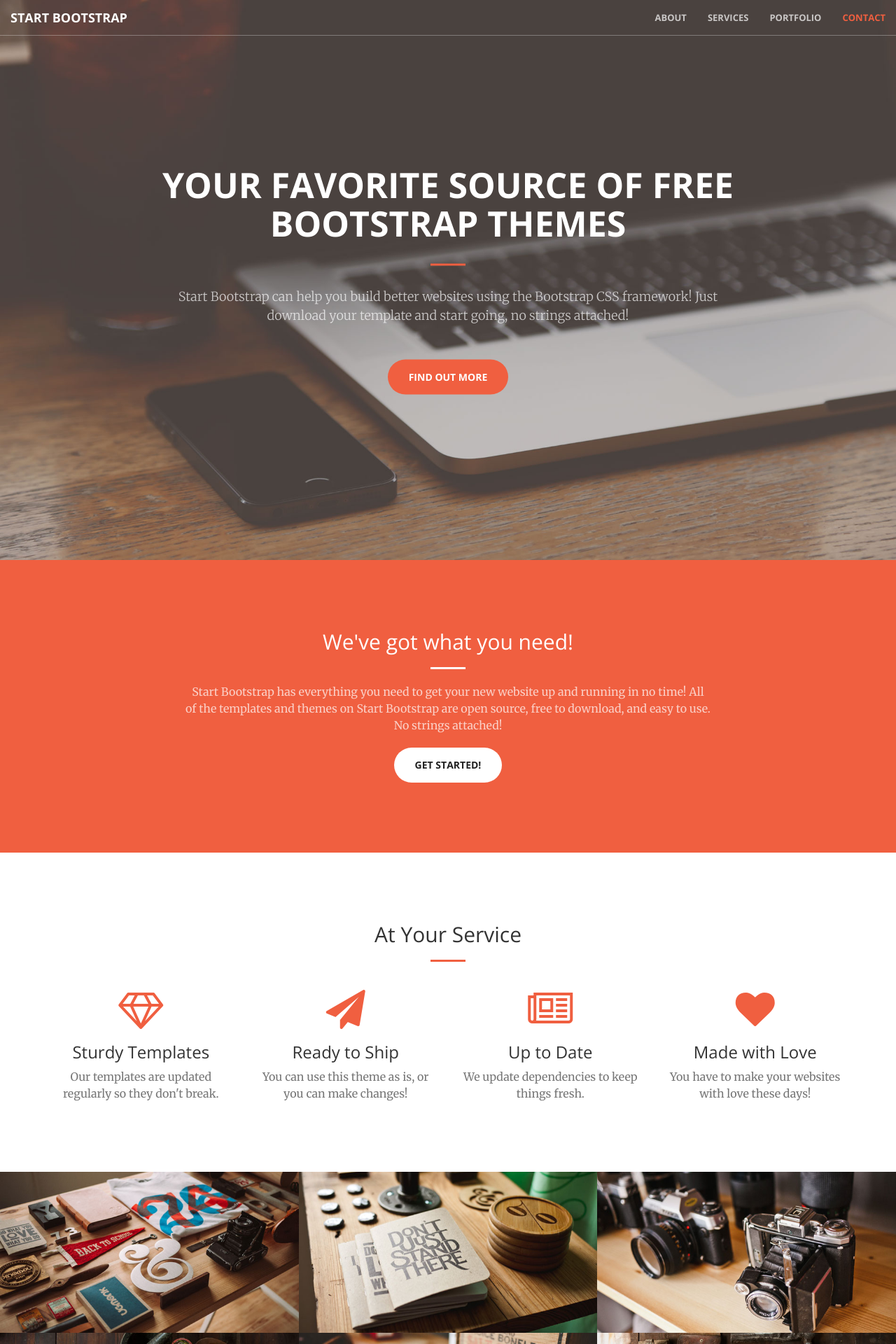
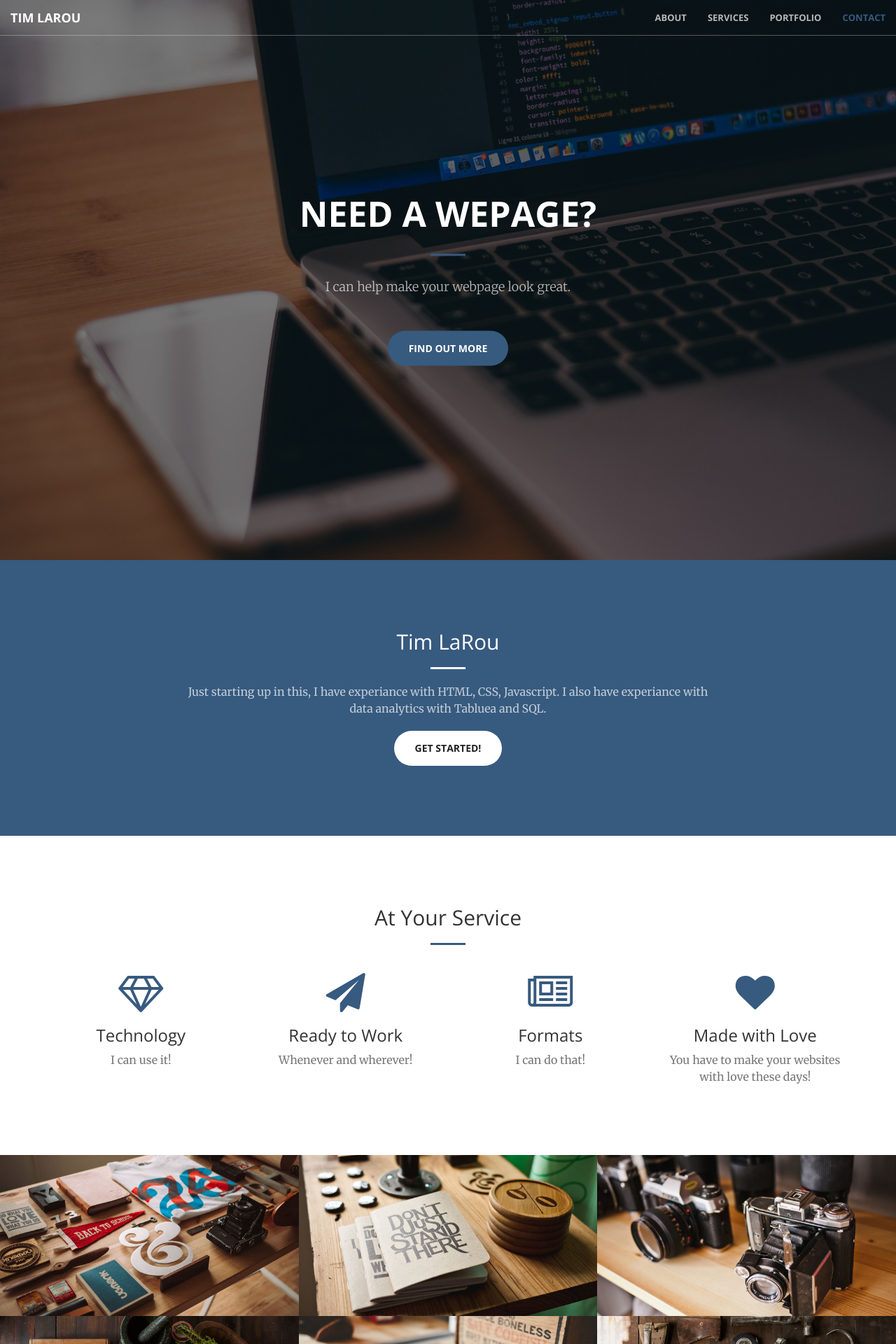
Before and after one commit to Larou-Tim/Bootstrap-Portfolio, a PHP site: page / in a window 1280 px wide. Shown: the top 1920 px of the page at 70% size. Run offline with PHP 8.4, Linux system fonts and the light colour scheme; some libraries are stand-ins or nearby versions.

Commit message:
Finished

```diff
--- a/css/creative.css
+++ b/css/creative.css
@@ -12,7 +12,7 @@ body {
   font-family: 'Merriweather', 'Helvetica Neue', Arial, sans-serif;
 }
 hr {
-  border-color: #F05F40;
+  border-color: #375a7f;
   border-width: 3px;
   max-width: 50px;
 }
@@ -23,11 +23,11 @@ a {
   -webkit-transition: all 0.35s;
   -moz-transition: all 0.35s;
   transition: all 0.35s;
-  color: #F05F40;
+  color: #375a7f;
 }
 a:hover,
 a:focus {
-  color: #eb3812;
+  color: #99ccff;
 }
 h1,
 h2,
@@ -43,13 +43,17 @@ p {
   margin-bottom: 20px;
 }
 .bg-primary {
-  background-color: #F05F40;
+  background-color: #375a7f;
 }
 .bg-dark {
   background-color: #222222;
   color: white;
 }
 .text-faded {
+  color: rgba(55, 90, 127, 0.7);
+}
+
+p.text-faded{
   color: rgba(255, 255, 255, 0.7);
 }
 section {
@@ -155,7 +159,7 @@ header {
   background-size: cover;
   -o-background-size: cover;
   background-position: center;
-  background-image: url('../img/header.jpg');
+  background-image: linear-gradient(rgba(0, 0, 0, 0.5), rgba(0, 0, 0, 0.5)), url('../img/header.jpg');
   text-align: center;
   color: white;
 }
@@ -281,7 +285,7 @@ header .header-content .header-content-inner p {
   margin: 0 auto 20px;
 }
 .text-primary {
-  color: #F05F40;
+  color: #375a7f;
 }
 .no-gutter > [class*='col-'] {
   padding-right: 0;
@@ -337,8 +341,8 @@ fieldset[disabled] .btn-default.active {
 }
 .btn-primary {
   color: white;
-  background-color: #F05F40;
-  border-color: #F05F40;
+  background-color: #375a7f;
+  border-color: #375a7f;
   -webkit-transition: all 0.35s;
   -moz-transition: all 0.35s;
   transition: all 0.35s;
--- a/index.html
+++ b/index.html
@@ -9,7 +9,7 @@
     <meta name="description" content="">
     <meta name="author" content="">
 
-    <title>Creative - Start Bootstrap Theme</title>
+    <title>Tim's Portfolio Page</title>
 
     <!-- Bootstrap Core CSS -->
     <link href="vendor/bootstrap/css/bootstrap.min.css" rel="stylesheet">
@@ -23,7 +23,7 @@
     <link href="vendor/magnific-popup/magnific-popup.css" rel="stylesheet">
 
     <!-- Theme CSS -->
-    <link href="css/creative.min.css" rel="stylesheet">
+    <link href="css/creative.css" rel="stylesheet">
 
     <!-- HTML5 Shim and Respond.js IE8 support of HTML5 elements and media queries -->
     <!-- WARNING: Respond.js doesn't work if you view the page via file:// -->
@@ -43,7 +43,7 @@
                 <button type="button" class="navbar-toggle collapsed" data-toggle="collapse" data-target="#bs-example-navbar-collapse-1">
                     <span class="sr-only">Toggle navigation</span> Menu <i class="fa fa-bars"></i>
                 </button>
-                <a class="navbar-brand page-scroll" href="#page-top">Start Bootstrap</a>
+                <a class="navbar-brand page-scroll" href="#page-top">Tim LaRou</a>
             </div>
 
             <!-- Collect the nav links, forms, and other content for toggling -->
@@ -71,9 +71,9 @@
     <header>
         <div class="header-content">
             <div class="header-content-inner">
-                <h1 id="homeHeading">Your Favorite Source of Free Bootstrap Themes</h1>
+                <h1 id="homeHeading">Need a wepage?</h1>
                 <hr>
-                <p>Start Bootstrap can help you build better websites using the Bootstrap CSS framework! Just download your template and start going, no strings attached!</p>
+                <p>I can help make your webpage look great.</p>
                 <a href="#about" class="btn btn-primary btn-xl page-scroll">Find Out More</a>
             </div>
         </div>
@@ -83,9 +83,9 @@
         <div class="container">
             <div class="row">
                 <div class="col-lg-8 col-lg-offset-2 text-center">
-                    <h2 class="section-heading">We've got what you need!</h2>
+                    <h2 class="section-heading">Tim LaRou</h2>
                     <hr class="light">
-                    <p class="text-faded">Start Bootstrap has everything you need to get your new website up and running in no time! All of the templates and themes on Start Bootstrap are open source, free to download, and easy to use. No strings attached!</p>
+                    <p class="text-faded">Just starting up in this, I have experiance with HTML, CSS, Javascript. I also have experiance with data analytics with Tabluea and SQL.</p>
                     <a href="#services" class="page-scroll btn btn-default btn-xl sr-button">Get Started!</a>
                 </div>
             </div>
@@ -106,24 +106,25 @@
                 <div class="col-lg-3 col-md-6 text-center">
                     <div class="service-box">
                         <i class="fa fa-4x fa-diamond text-primary sr-icons"></i>
-                        <h3>Sturdy Templates</h3>
-                        <p class="text-muted">Our templates are updated regularly so they don't break.</p>
+                        <h3>Technology</h3>
+                        <p class="text-muted">I can use it!</p>
                     </div>
                 </div>
                 <div class="col-lg-3 col-md-6 text-center">
                     <div class="service-box">
                         <i class="fa fa-4x fa-paper-plane text-primary sr-icons"></i>
-                        <h3>Ready to Ship</h3>
-                        <p class="text-muted">You can use this theme as is, or you can make changes!</p>
+                        <h3>Ready to Work</h3>
+                        <p class="text-muted">Whenever and wherever!</p>
                     </div>
                 </div>
                 <div class="col-lg-3 col-md-6 text-center">
                     <div class="service-box">
                         <i class="fa fa-4x fa-newspaper-o text-primary sr-icons"></i>
-                        <h3>Up to Date</h3>
-                        <p class="text-muted">We update dependencies to keep things fresh.</p>
+                        <h3>Formats</h3>
+                        <p class="text-muted">I can do that!</p>
                     </div>
                 </div>
+                <!-- this is great -->
                 <div class="col-lg-3 col-md-6 text-center">
                     <div class="service-box">
                         <i class="fa fa-4x fa-heart text-primary sr-icons"></i>
@@ -232,34 +233,39 @@
         </div>
     </section>
 
-    <aside class="bg-dark">
-        <div class="container text-center">
-            <div class="call-to-action">
-                <h2>Free Download at Start Bootstrap!</h2>
-                <a href="http://startbootstrap.com/template-overviews/creative/" class="btn btn-default btn-xl sr-button">Download Now!</a>
-            </div>
-        </div>
-    </aside>
 
-    <section id="contact">
+        <section id="contact">
         <div class="container">
             <div class="row">
                 <div class="col-lg-8 col-lg-offset-2 text-center">
                     <h2 class="section-heading">Let's Get In Touch!</h2>
                     <hr class="primary">
-                    <p>Ready to start your next project with us? That's great! Give us a call or send us an email and we will get back to you as soon as possible!</p>
+                    <p>Ready to let me start working with you? Call or send an email!<p>
                 </div>
-                <div class="col-lg-4 col-lg-offset-2 text-center">
+             </div>
+             <div class="row">
+
+
+                <div class="col-sm-4 col-lg-offset-2 text-center">
                     <i class="fa fa-phone fa-3x sr-contact"></i>
-                    <p>123-456-6789</p>
+                    <p>760-889-1648</p>
                 </div>
-                <div class="col-lg-4 text-center">
+                <div class="col-sm-4 text-center">
                     <i class="fa fa-envelope-o fa-3x sr-contact"></i>
-                    <p><a href="mailto:your-email@your-domain.com">feedback@startbootstrap.com</a></p>
+                    <p><a href="mailto:larou.tim@gmail.com">larou.tim@gmail.com</a></p>
                 </div>
-            </div>
+
+                   <div class="col-sm-4 text-center">
+                    <i class="fa fa-github fa-3x sr-contact"></i>
+                    <p><a href="https://github.com/larou-tim" target="_blank">larou-tim</a></p>
+                </div>
+
+                <!-- <i class="fa fa-github" aria-hidden="true"></i> -->
+           </div>
         </div>
     </section>
+
+
 
     <!-- jQuery -->
     <script src="vendor/jquery/jquery.min.js"></script>
```
Also changed, not shown: other parts of css/creative.css (+13 -13 lines), img/header.jpg, 3 other files.
